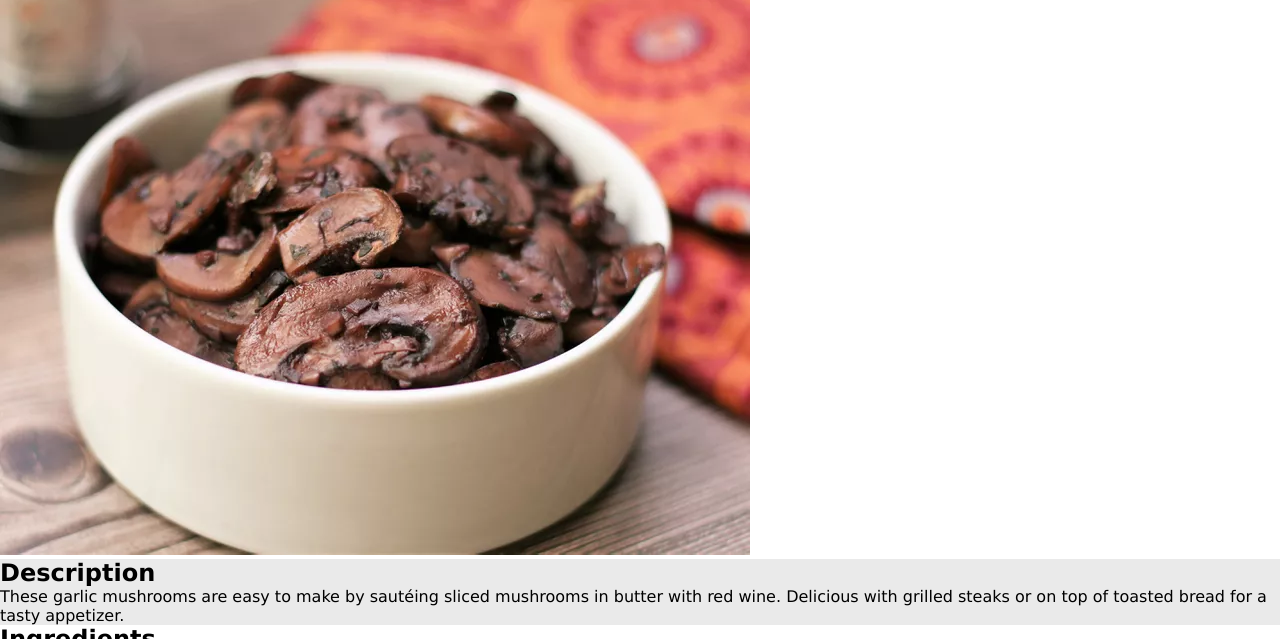
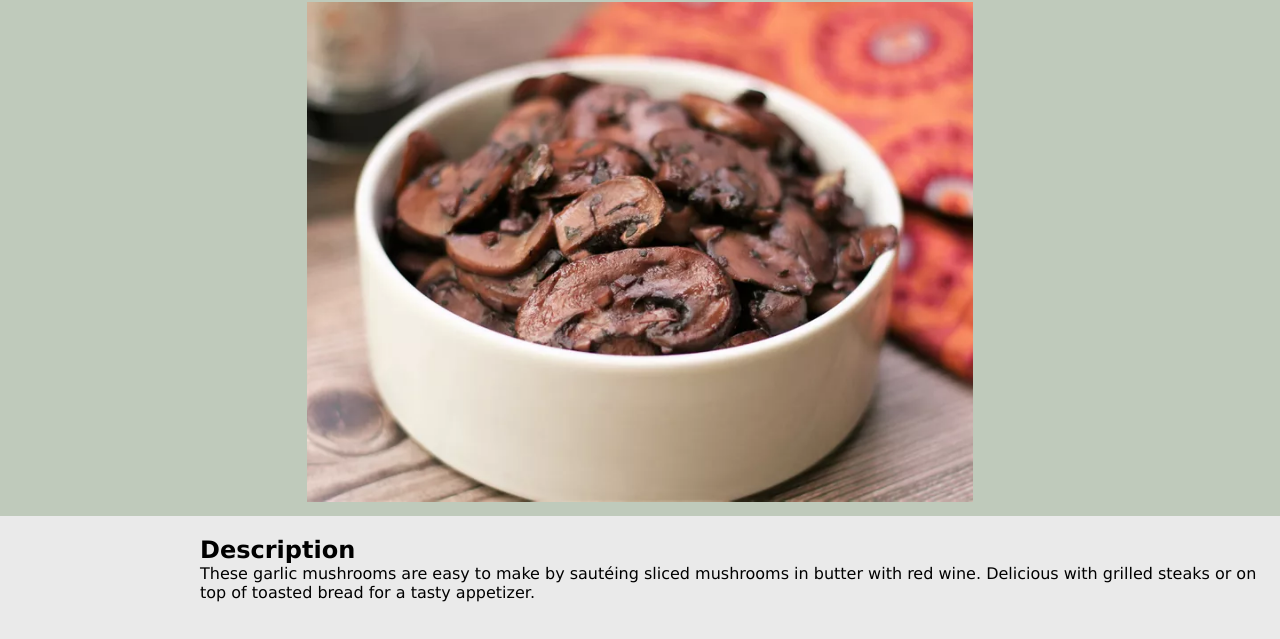
Before and after one commit to i-am-dima/odin-recipes, a plain HTML site: page recipes/garlic-mushrooms.html in a window 1280 px wide. Shown: the part 82-721 px from the top of the page. Drawn offline with Linux system fonts and the light colour scheme.

Commit message:
Style description, ingredients and steps

```diff
--- a/css/style.css
+++ b/css/style.css
@@ -9,12 +9,27 @@
     color: white;
     font-size: 32px;
     text-align: center;
-}
-h1 {
     text-transform: uppercase;
 }
 
+.image-block {
+    text-align: center;
+    padding: 10px;
+    background-color: #72896873;
+}
+
+.description,
+.ingredients,
+.steps {
+    padding: 20px;
+    padding-left: 200px;
+}
+
+.image-block img {
+    height: 500px;
+}
 .steps,
-.description {
+.description,
+.ingredients {
     background-color: rgba(206, 206, 206, 0.432);
 }
--- a/recipes/garlic-mushrooms.html
+++ b/recipes/garlic-mushrooms.html
@@ -9,11 +9,14 @@
         <div class="header">
             <h1>Garlic Mushrooms</h1>
         </div>
+        <div class="image-block">
             <img src="../img/mushrooms.jpg" alt="Juicy mushrooms">
+        </div>
         <div class="description">
             <h2>Description</h2>
             <p>These garlic mushrooms are easy to make by sautéing sliced mushrooms in butter with red wine. Delicious with grilled steaks or on top of toasted bread for a tasty appetizer.</p>
         </div>
+        <div class="ingredients">
             <h2>Ingredients</h2>
             <ul>
                 <li>1 tablespoon butter</li>
@@ -22,6 +25,7 @@
                 <li>1 teaspoon dried basil</li>
                 <li>1 cup red wine</li>
             </ul>
+        </div>
         <div class="steps">
             <h2>Steps</h2>
             <ul>
```
Also changed, not shown: recipes/baked-teriyaki-chicken.html (+4 -0 lines), recipes/molasses-cookies.html (+4 -0 lines). Lines whose indentation alone changed are shown as unchanged.
